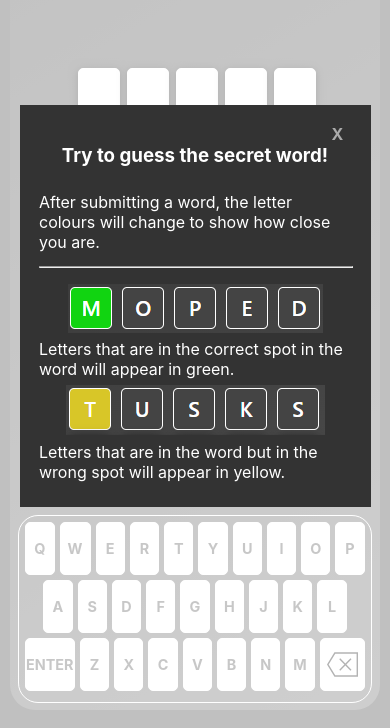
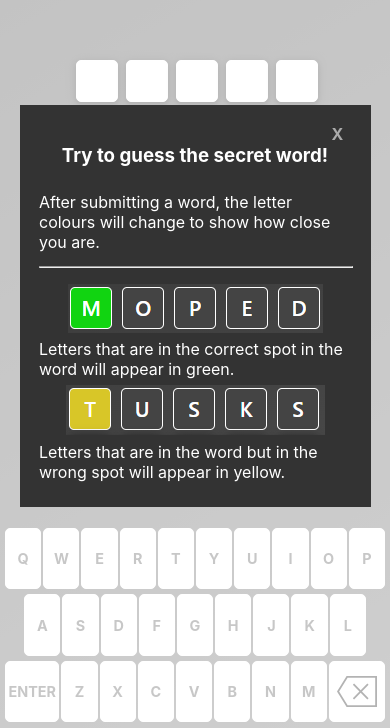
Before and after one commit to hunter-bennett28/word-guesser, a React (Create React App) app: page / in a window 390 px wide. Shown: the part 116-844 px from the top of the page. Built offline with nearby package versions, Linux system fonts and the light colour scheme.

Commit message:
Added Mobile Specific Styling

```diff
--- a/src/App.scss
+++ b/src/App.scss
@@ -19,6 +19,9 @@ $toast-slide-animation-time: 3s;
   @include centered;
   width: 100vw;
   height: 100vh;
+  padding: 0px;
+  margin: 0px;
+  overflow: auto;
 
   &:focus {
     outline: none;
@@ -31,11 +34,10 @@ $toast-slide-animation-time: 3s;
   justify-content: space-between;
   width: 91vw;
   max-width: $max-window-width;
-  height: 95%;
-  max-height: 94vh;
+  height: 92%;
   border-radius: 25px;
-  padding: 2%;
-  background: linear-gradient(150deg, $base-colour, scale-color($base-colour, $lightness: 20%))
+  // padding: 2%;
+  background: linear-gradient(150deg, $base-colour, scale-color($base-colour, $lightness: 20%));
 }
 
 .inputConainer {
@@ -390,6 +392,36 @@ $toast-slide-animation-time: 3s;
   }
 }
 
+/* Mobile Styling */
+
+
+@media only screen and (max-width: 500px) {
+  .gameWindow {
+    width: 100%;
+    height: 100vh;
+    border-radius: 25px;
+    padding: 0px;
+    margin: 0px;
+    border-radius: 0px;
+  }
+
+  .keyboardContainer {
+    border: none;
+    padding: 0px 5px;
+
+    .keyboardKey {
+      margin-right: 2px;
+      min-width: 9%;
+      height: 7vh;
+    }
+  }
+
+  .endOptionsContainer {
+    border-radius: 0px;
+  }
+}
+
+
 /* Animations */
 
 @keyframes slide-in-and-out {
--- a/src/index.css
+++ b/src/index.css
@@ -5,11 +5,11 @@ body {
     sans-serif;
   -webkit-font-smoothing: antialiased;
   -moz-osx-font-smoothing: grayscale;
-  min-height: 100vh;
   background-color: rgb(43, 43, 43);
-  display: flex;
-  align-items: center;
-  justify-content: center;
+  height: 100vh;
+  max-height: 100vh;
+  padding: 0px;
+  margin: 0px;
 }
 
 code {
```
